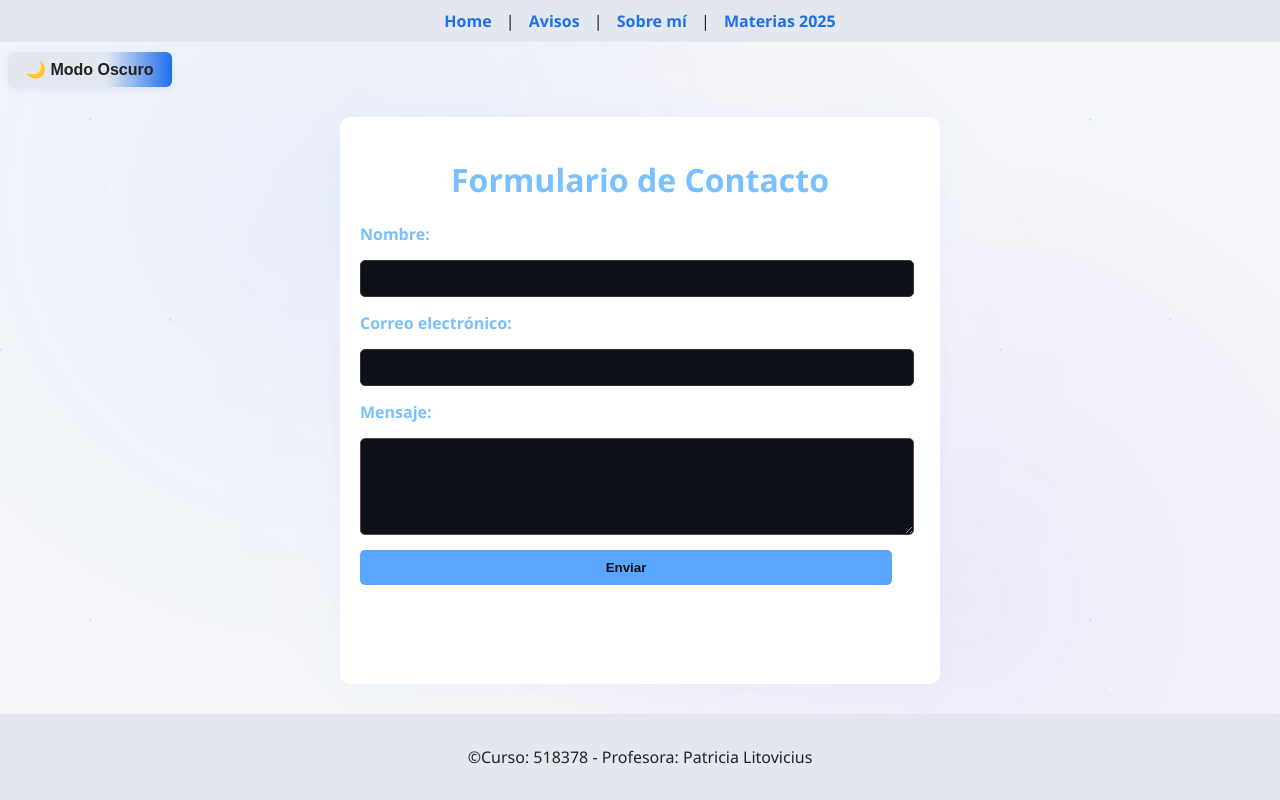
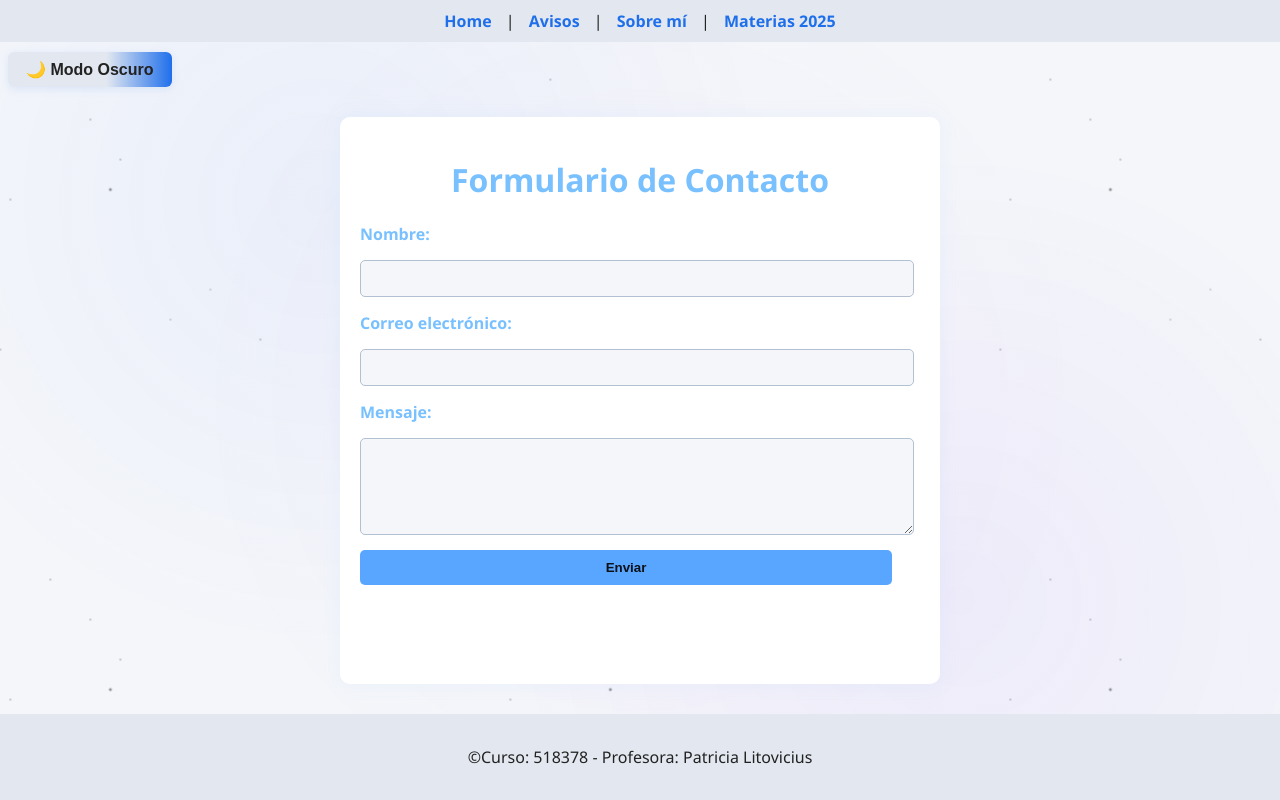
Before and after one commit to jrunzio/UVA2, a plain HTML site: page contacto.html in a window 1280 px wide. Both pictures are taken after a click on the button "☀️ Modo Claro". Drawn offline with Linux system fonts and the light colour scheme.

Commit message:
corrijo colores entre el modo claro y oscuro

```diff
--- a/style.css
+++ b/style.css
@@ -229,7 +229,11 @@ a:hover {
 
 .main-avisos li {
   margin-bottom: 8px;
-  color: #c9d1d9;
+  color: #c9d1d9; /* color claro para modo oscuro */
+}
+
+body.claro .main-avisos li {
+  color: #222; /* color oscuro para modo claro */
 }
 
 /* --- Página Sobre mí --- */
@@ -253,10 +257,14 @@ a:hover {
 }
 
 .bio p {
-  color: #c9d1d9;
+  color: #c9d1d9; /* color claro para modo oscuro */
   margin: 10px 0;
   line-height: 1.6;
   text-align: left;
+}
+
+body.claro .bio p {
+  color: #222; /* color oscuro para modo claro */
 }
 
 /* --- Página Materias 2025 --- */
@@ -483,3 +491,33 @@ body.claro .materias-table tr:hover {
 body.claro .materias-table td {
   color: #222;
 }
+
+body.claro .form-contacto input[type="text"],
+body.claro .form-contacto input[type="email"],
+body.claro .form-contacto textarea {
+  background-color: #f4f6fa;
+  color: #222;
+  border: 1px solid #b3c0d1;
+}
+
+body.claro .input-contacto {
+  background-color: #f4f6fa;
+  color: #222;
+  border: 1px solid #b3c0d1;
+}
+
+body.claro::before {
+  background-image: radial-gradient(
+      1px 1px at 50px 160px,
+      #55585c,
+      rgba(0, 0, 0, 0)
+    ),
+    radial-gradient(1px 1px at 90px 40px, #55585c, rgba(0, 0, 0, 0)),
+    radial-gradient(1px 1px at 130px 80px, #55585c, rgba(0, 0, 0, 0)),
+    radial-gradient(1px 1px at 160px 120px, #55585c, rgba(0, 0, 0, 0)),
+    radial-gradient(2px 2px at 150px 150px, #55585c, rgba(0, 0, 0, 0)),
+    radial-gradient(1px 1px at 210px 280px, #7a7d81, rgba(0, 0, 0, 0)),
+    radial-gradient(1px 1px at 300px 300px, #55585c, rgba(0, 0, 0, 0)),
+    radial-gradient(1px 1px at 250px 250px, #7a7d81, rgba(0, 0, 0, 0)),
+    radial-gradient(1px 1px at 40px 310px, #55585c, rgba(0, 0, 0, 0));
+}
```
